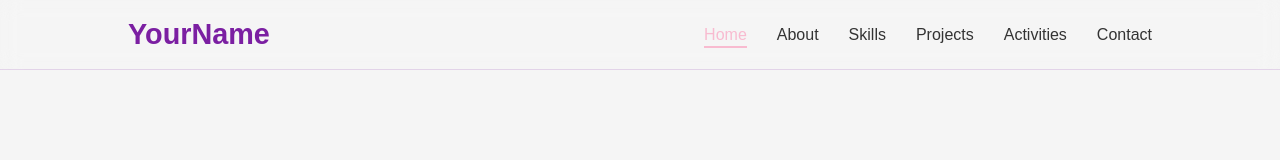
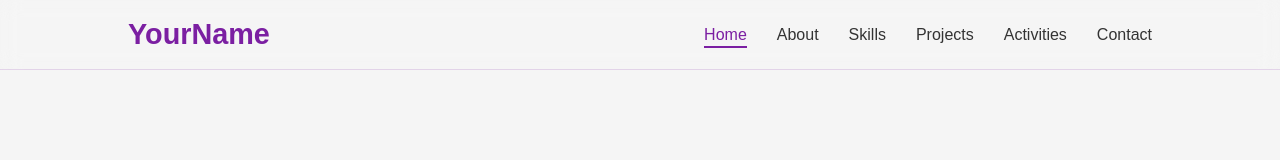
Before and after one commit to NethuDinsara/portfolio, a React (Vite) app: page / in a window 1280 px wide. In both pictures the pointer is over the link 725 px from the left and 34 px from the top of the page. Shown: the top 160 px of the page. Built offline with nearby package versions, Linux system fonts and the light colour scheme.

Commit message:
updated styles

```diff
--- a/src/index.css
+++ b/src/index.css
@@ -216,7 +216,7 @@ p {
 }
 
 .nav-menu li a:hover {
-  color: var(--light-pink); /* Purple hover color */
+  color: var(--deep-purple); /* Purple hover color */
 }
 
 .nav-menu li a::after {
@@ -226,7 +226,7 @@ p {
   left: 0;
   width: 0;
   height: 2px;
-  background-color: var(--light-pink); /* Pink underline */
+  background-color: var(--deep-purple); /* Pink underline */
   transition: width 0.3s ease;
 }
 
```
